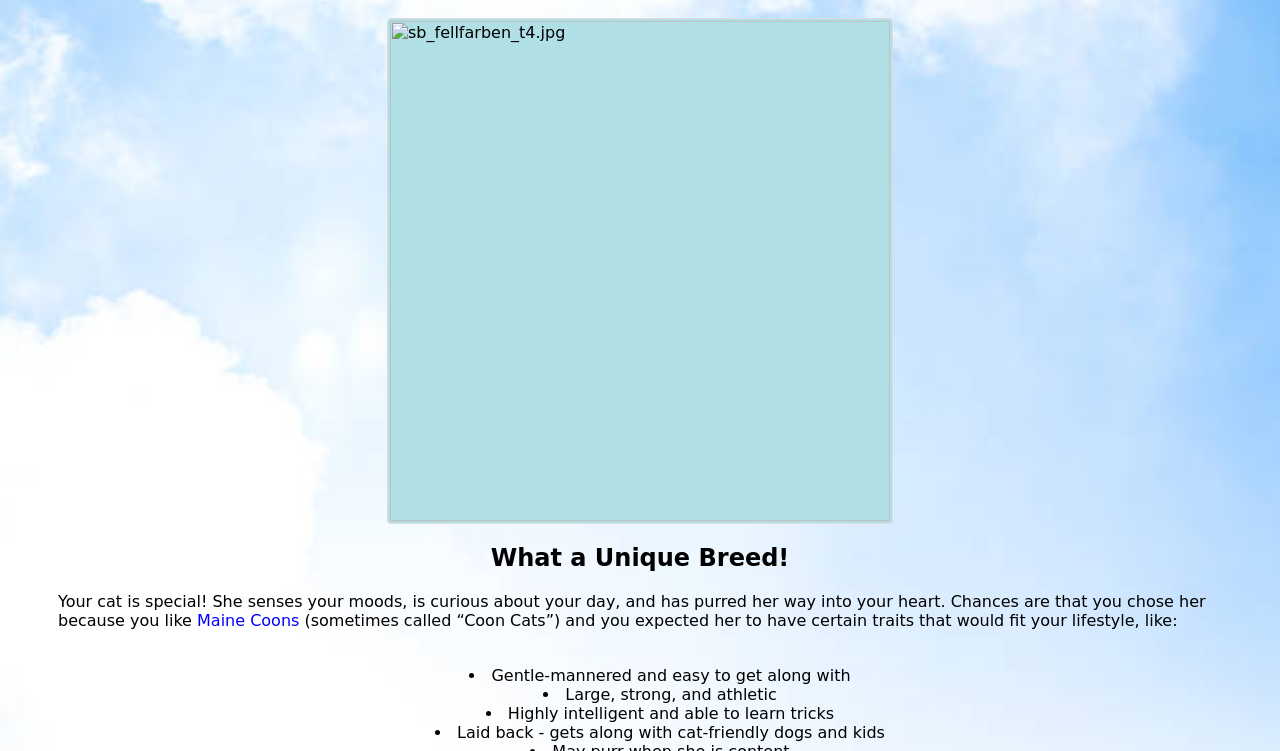
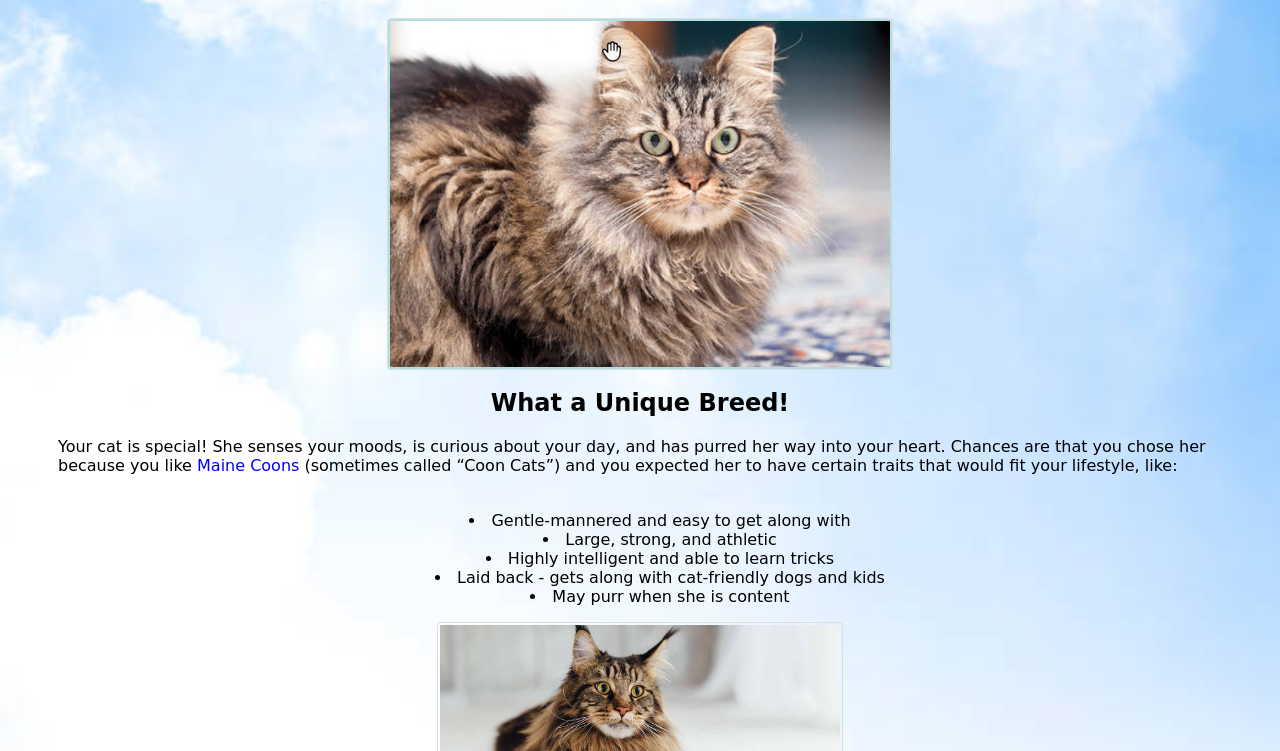
Before and after one commit to mayamanasherov/html, a plain HTML site: page index.html in a window 1280 px wide. Shown: the part 49-800 px from the top of the page. Drawn offline with Linux system fonts and the light colour scheme.

Commit message:
Update index.html

```diff
--- a/index.html
+++ b/index.html
@@ -6,7 +6,7 @@
 </head>
 <body>
 	<h1 style="background-color:powderBlue ;color:white;"> The - Maine Coon </h1>
-	<img style="width:500px;background-color:powderBlue" src="images/sb_fellfarben_t4.jpg" alt="sb_fellfarben_t4.jpg" class="center">
+	<img style="width:500px;background-color:powderBlue" src="images/maine-coon-3.jpg" alt="sb_fellfarben_t4.jpg" class="center">
 	<h2 class="bigfont size:45px;center">What a Unique Breed! </h2>
 
 
```
